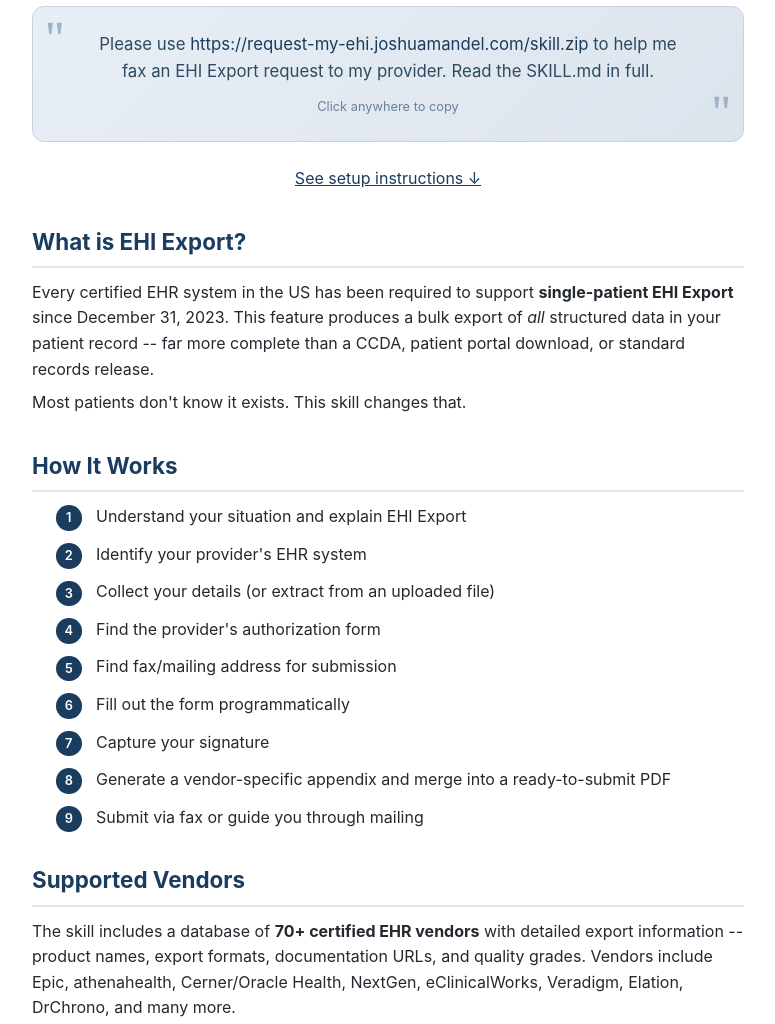
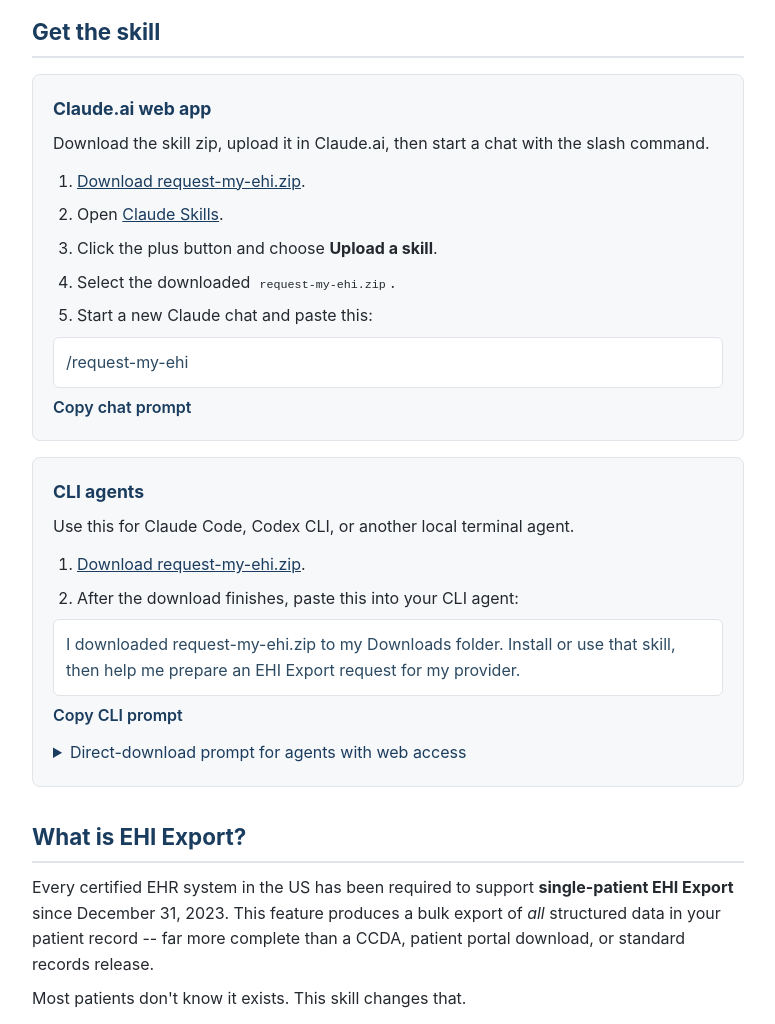
Before and after one commit to jmandel/request-my-ehi, a plain HTML site: page site/index.html in a window 1280 px wide. Shown: the part 460-1484 px from the top of the page, without its empty margins (252-1027 px from the left). Drawn offline with Linux system fonts and the light colour scheme.

Commit message:
Improve skill download setup instructions

```diff
--- a/server/src/index.ts
+++ b/server/src/index.ts
@@ -125,7 +125,7 @@
   return new Response(zip, {
     headers: {
       "Content-Type": "application/zip",
-      "Content-Disposition": "attachment; filename=skill.zip",
+      "Content-Disposition": "attachment; filename=request-my-ehi.zip",
     },
   });
 });
--- a/site/index.html
+++ b/site/index.html
@@ -24,58 +24,42 @@
   pre { background: var(--light); border: 1px solid var(--border); border-radius: 6px; padding: 1rem; overflow-x: auto; margin: 0.75rem 0; }
   pre code { background: none; padding: 0; }
 
-  /* Copy widget */
-  .prompt-widget {
-    background: linear-gradient(135deg, #e8eef5 0%, #dce4ed 100%);
-    border-radius: 12px;
-    padding: 1.5rem 2rem;
-    margin: 1.5rem 0;
-    position: relative;
+  .setup-options { display: grid; gap: 1rem; margin: 1rem 0; }
+  .setup-card {
+    background: var(--light);
+    border: 1px solid var(--border);
+    border-radius: 8px;
+    padding: 1.25rem;
+  }
+  .setup-card h3 { margin-top: 0; color: var(--blue); }
+  .setup-card ol { margin: 0.75rem 0 0; }
+  .setup-card li { margin-bottom: 0.5rem; }
+  .copy-box {
+    background: white;
+    border: 1px solid var(--border);
+    border-radius: 6px;
+    padding: 0.75rem;
+    margin-top: 0.5rem;
+    color: #2c4a62;
+    word-break: break-word;
+  }
+  .copy-button {
+    border: 0;
+    background: transparent;
+    color: var(--blue);
     cursor: pointer;
-    transition: transform 0.1s, box-shadow 0.2s;
-    border: 1px solid #c5d1de;
+    font: inherit;
+    font-weight: 600;
+    padding: 0.4rem 0 0;
   }
-  .prompt-widget:hover {
-    transform: translateY(-1px);
-    box-shadow: 0 4px 12px rgba(26, 60, 94, 0.15);
+  details {
+    margin-top: 0.75rem;
+    color: var(--muted);
   }
-  .prompt-widget:active {
-    transform: translateY(0);
+  summary {
+    cursor: pointer;
+    color: var(--blue);
   }
-  .prompt-widget::before,
-  .prompt-widget::after {
-    content: '"';
-    font-size: 3rem;
-    color: #9eb3c8;
-    position: absolute;
-    font-family: Georgia, serif;
-    line-height: 1;
-  }
-  .prompt-widget::before { top: 0.5rem; left: 0.75rem; }
-  .prompt-widget::after { bottom: 0.25rem; right: 0.75rem; }
-  .prompt-widget p {
-    font-size: 1.05rem;
-    color: #2c4a62;
-    margin: 0;
-    padding: 0 1.5rem;
-    text-align: center;
-  }
-  .prompt-widget .url {
-    color: var(--blue);
-    word-break: break-all;
-  }
-  .prompt-widget .copy-hint {
-    display: block;
-    text-align: center;
-    font-size: 0.8rem;
-    color: #6b8299;
-    margin-top: 0.75rem;
-  }
-  .prompt-widget.copied {
-    background: linear-gradient(135deg, #d4edda 0%, #c3e6cb 100%);
-    border-color: #a3d9a5;
-  }
-  .prompt-widget.copied .copy-hint { color: #28a745; font-weight: 600; }
 
   /* Getting started section */
   .getting-started { background: var(--light); border-radius: 8px; padding: 1.5rem; margin: 1rem 0; border: 1px solid var(--border); }
@@ -111,12 +95,44 @@
 <h2>Quick Start</h2>
 <p>This skill identifies your provider's EHR system, finds the right authorization form, fills it out with your details and signature, and generates a vendor-specific appendix explaining the legal basis for your request and how it can be satisfied based on the vendor's published documentation. The result is a ready-to-submit PDF package.</p>
 
-<div class="prompt-widget" onclick="copyPrompt(this)">
-  <p>Please use <span class="url">https://request-my-ehi.joshuamandel.com/skill.zip</span> to help me fax an EHI Export request to my provider. Read the SKILL.md in full.</p>
-  <span class="copy-hint">Click anywhere to copy</span>
+<h2 id="setup">Get the skill</h2>
+
+<div class="setup-options">
+  <section class="setup-card">
+    <h3>Claude.ai web app</h3>
+    <p>Download the skill zip, upload it in Claude.ai, then start a chat with the slash command.</p>
+    <ol>
+      <li><a href="skill.zip" download="request-my-ehi.zip">Download request-my-ehi.zip</a>.</li>
+      <li>Open <a href="https://claude.ai/customize/skills" target="_blank">Claude Skills</a>.</li>
+      <li>Click the plus button and choose <strong>Upload a skill</strong>.</li>
+      <li>Select the downloaded <code>request-my-ehi.zip</code>.</li>
+      <li>Start a new Claude chat and paste this:</li>
+    </ol>
+    <div class="copy-box" data-copy-text="/request-my-ehi">/request-my-ehi</div>
+    <button class="copy-button" onclick="copyText(this, '/request-my-ehi')">Copy chat prompt</button>
+  </section>
+
+  <section class="setup-card">
+    <h3>CLI agents</h3>
+    <p>Use this for Claude Code, Codex CLI, or another local terminal agent.</p>
+    <ol>
+      <li><a href="skill.zip" download="request-my-ehi.zip">Download request-my-ehi.zip</a>.</li>
+      <li>After the download finishes, paste this into your CLI agent:</li>
+    </ol>
+    <div class="copy-box" data-copy-text="I downloaded request-my-ehi.zip to my Downloads folder. Install or use that skill, then help me prepare an EHI Export request for my provider.">
+      I downloaded request-my-ehi.zip to my Downloads folder. Install or use that skill, then help me prepare an EHI Export request for my provider.
+    </div>
+    <button class="copy-button" onclick="copyText(this, 'I downloaded request-my-ehi.zip to my Downloads folder. Install or use that skill, then help me prepare an EHI Export request for my provider.')">Copy CLI prompt</button>
+
+    <details>
+      <summary>Direct-download prompt for agents with web access</summary>
+      <div class="copy-box" data-copy-text="Download the request-my-ehi skill from https://request-my-ehi.joshuamandel.com/skill.zip, install or use it, then help me prepare an EHI Export request for my provider.">
+        Download the request-my-ehi skill from https://request-my-ehi.joshuamandel.com/skill.zip, install or use it, then help me prepare an EHI Export request for my provider.
+      </div>
+      <button class="copy-button" onclick="copyText(this, 'Download the request-my-ehi skill from https://request-my-ehi.joshuamandel.com/skill.zip, install or use it, then help me prepare an EHI Export request for my provider.')">Copy direct-download prompt</button>
+    </details>
+  </section>
 </div>
-
-<p style="text-align: center; margin-top: 0.5rem;"><a href="#setup">See setup instructions ↓</a></p>
 
 <h2>What is EHI Export?</h2>
 <p>Every certified EHR system in the US has been required to support <strong>single-patient EHI Export</strong> since December 31, 2023. This feature produces a bulk export of <em>all</em> structured data in your patient record -- far more complete than a CCDA, patient portal download, or standard records release.</p>
@@ -145,21 +161,8 @@
   <p><strong>ONC Certification</strong> 170.315(b)(10) -- EHI Export required since December 31, 2023.</p>
 </div>
 
-<h2 id="setup">Setup</h2>
-
+<h2>Runtime requirements</h2>
 <div class="getting-started">
-  <h3>Claude.ai</h3>
-  <ol>
-    <li>Open <a href="https://claude.ai/settings/capabilities" target="_blank">Claude.ai Settings → Capabilities</a></li>
-    <li>Enable <code>Code execution and file creation</code></li>
-    <li>Enable <code>Allow network egress</code></li>
-    <li>For <strong>Domain allowlist</strong>, either choose <code>All domains</code>, or add <code>request-my-ehi.joshuamandel.com</code> under Additional allowed domains</li>
-    <li>Paste the prompt above into a new chat!</li>
-  </ol>
-</div>
-
-<div class="getting-started">
-  <h3>Other AI Agents</h3>
   <p style="margin-bottom: 0.75rem;">This skill works with any AI agent that has:</p>
   <ol>
     <li><strong>Network access</strong> — to fetch the skill, call signature/fax APIs, and search for provider info</li>
@@ -182,15 +185,12 @@
 </footer>
 
 <script>
-const PROMPT_TEXT = `Please use https://request-my-ehi.joshuamandel.com/skill.zip to help me fax an EHI Export request to my provider. Read the SKILL.md in full.`;
-
-function copyPrompt(el) {
-  navigator.clipboard.writeText(PROMPT_TEXT).then(() => {
-    el.classList.add('copied');
-    el.querySelector('.copy-hint').textContent = 'Copied!';
+function copyText(button, text) {
+  navigator.clipboard.writeText(text).then(() => {
+    const original = button.textContent;
+    button.textContent = 'Copied';
     setTimeout(() => {
-      el.classList.remove('copied');
-      el.querySelector('.copy-hint').textContent = 'Click anywhere to copy';
+      button.textContent = original;
     }, 2000);
   });
 }
```
